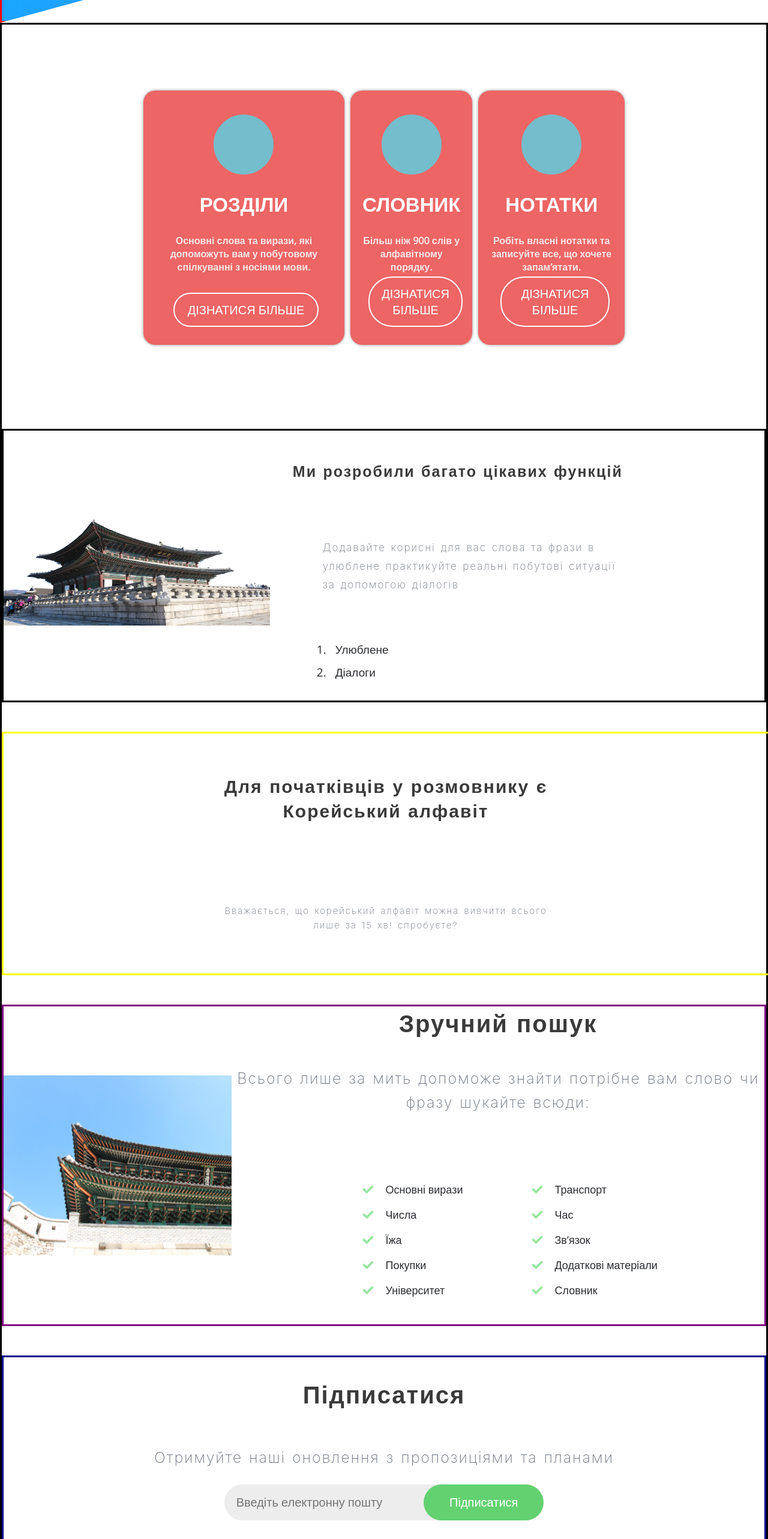
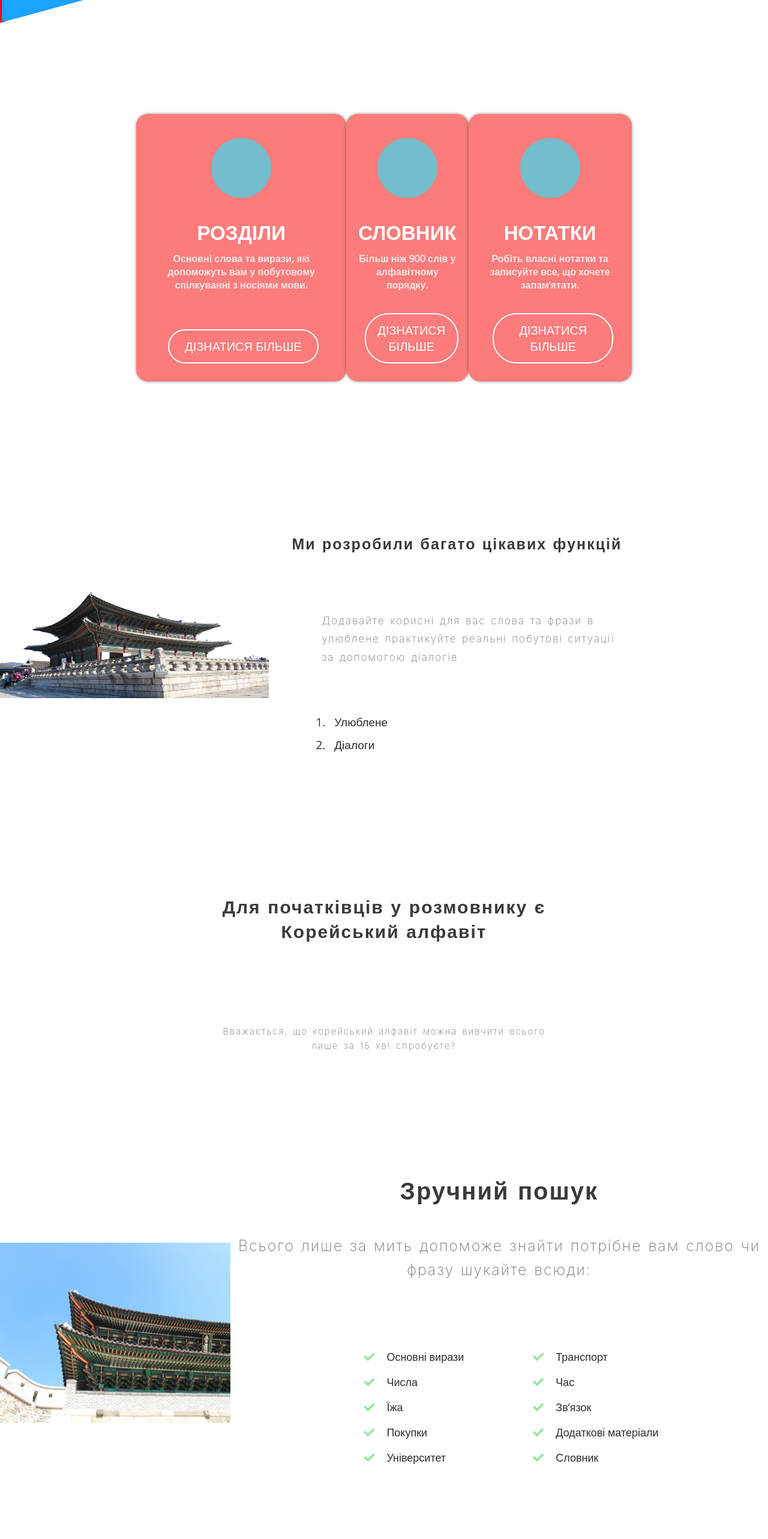
Before and after one commit to KeyToTech/KoreanPhraseBookSite, a React (Create React App) app: page / in a window 1280 px wide. Shown: the part 968-3534 px from the top of the page at 60% size. Built offline with nearby package versions, Linux system fonts and the light colour scheme.

Commit message:
refactoring code

```diff
--- a/src/components/content/content.css
+++ b/src/components/content/content.css
@@ -4,12 +4,11 @@
 
 .content {
     width: 100%;
-    height: 2600px;
+    height: 3000px;
     margin-left: 0px;
 }
 
 .wrapp_info_section {
-    border: black solid 3px;
     height: 100%;
     display: flex;
     flex-direction: column;
--- a/src/components/content/form.css
+++ b/src/components/content/form.css
@@ -4,7 +4,6 @@
 @media only screen and (min-width: 768px) {
 
 .form {
-    border: darkblue solid;
     height: 350px;
 
 }
@@ -25,6 +24,8 @@
     font-size: 40px;
     word-spacing: 1.9px;
     letter-spacing: 2px;
+    margin: 0;
+    margin-top: 30px;
 }
 
 .discription {
@@ -34,18 +35,21 @@
     line-height: 1.6;
     word-spacing: 2px;
     letter-spacing: 1.9px;
+    margin: 0;
+    margin-top: 10px;
 }
 
 .subscrive-form {
     width: 60%;
+    margin-top: 70px;
     position: relative;
 }
 
 .subscrive-form input[type="email"] {
 
-    height: 60px;
+    height: 65px;
     width: 100%;
-    border-radius: 60px;
+    border-radius: 27px;
     border: none;
     outline: none;
     padding: 20px;
@@ -65,9 +69,9 @@
 
 .subscrive-form input[type="submit"] {
 
-    height: 60px;
+    height: 65px;
     width: 200px;
-    border-radius: 60px;
+    border-radius: 27px;
     border: none;
     outline: none;
     position: absolute;
--- a/src/components/content/style.css
+++ b/src/components/content/style.css
@@ -4,6 +4,7 @@
 @media only screen and (min-width: 768px) {
 
 .wrapp_info_section_one {
+
     height: 600px;
     width: 70%;
     display: flex;
@@ -17,7 +18,7 @@
 
 .tables {
     height: 75%;
-    width: 85%;
+    width: 86%;
     display: flex;
     margin: 0 auto;
     justify-content: space-around;
@@ -26,14 +27,15 @@
 
 .col {
     height: 100%;
-    padding: 10px 5px;
+    padding: 10px 0px;
     max-width: 350px;
     box-sizing: border-box;
 }
 
 .table {
-    background: #ed6565;
-    height: 80%;
+    background:
+    rgb(252, 123, 123);
+    height: 85%;
     border-radius: 20px;
     padding: 40px 20px;
     font-family: 'Open Sans', sans-serif;
@@ -63,11 +65,15 @@
     color: white;
     text-transform: uppercase;
     font-size: 33px;
+    margin: 0;
+    margin-top: 35px;
 }
 
 .table h4 {
     font-family: 'Open Sans', sans-serif;
     color: #f7e8e8;
+    margin: 0;
+    margin-top: 10px;
 }
 
 .table a {
--- a/src/components/content/style_four.css
+++ b/src/components/content/style_four.css
@@ -4,7 +4,7 @@
 @media only screen and (min-width: 768px) {
 
 .wrapp_info_section_four {
-    border: purple solid;
+
     background: url("../../res/korea.jpg") no-repeat center top/cover;
     background-size: 30% 300px;
     background-position: left center;
--- a/src/components/content/style_three.css
+++ b/src/components/content/style_three.css
@@ -5,7 +5,6 @@
 
 .wrapp_info_section_three {
 
-    border: yellow solid;
     height: 400px;
     width: 100%;
 }
--- a/src/components/content/style_two.css
+++ b/src/components/content/style_two.css
@@ -4,7 +4,6 @@
 @media only screen and (min-width: 768px) {
 
 .wrapp_info_section_two{
-    border: black solid;
     background: url("../../res/korea1.png") no-repeat center top/cover;
     background-size: 500px 300px;
     background-position: left center;
```
